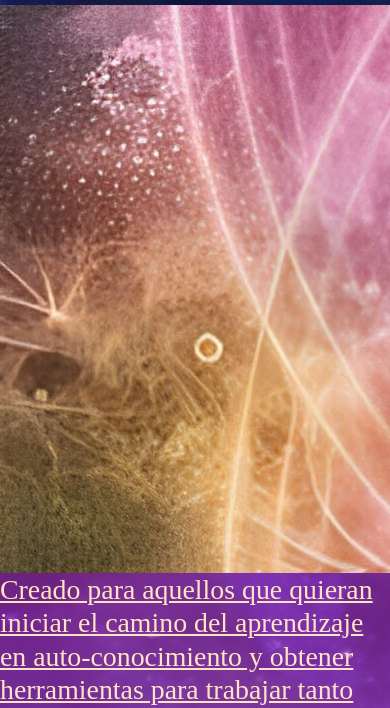
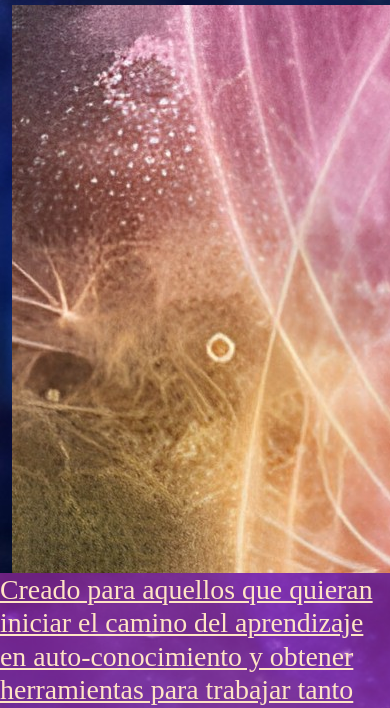
Before and after one commit to Yuliacosta/preentrega2acos, a plain HTML site: page index.html in a window 390 px wide. Shown: the part 133-841 px from the top of the page. Drawn offline with nearby package versions, Linux system fonts and the light colour scheme.

Commit message:
prueba de responsive

```diff
--- a/index.html
+++ b/index.html
@@ -48,11 +48,16 @@
   <!--end nav-->
   <header>
     <!--inicia header-->
+    <section class="container-fluid">
+      <!--inicia sistema de grillas-->
     <div class="row">
-      <div class="col-md-12">
+      <article class="col-sm-12 col-md-6 col-lg-3">
     <img src="img/headers/encabezado.jpg" alt="">
+  </article>
   </div>
-</div>
+<!--cierra row-->
+</section>
+<!--cierra container-->
   </header>
   <div class="wow tipoAnimation">
     <link rel="stylesheet" href="">
```
